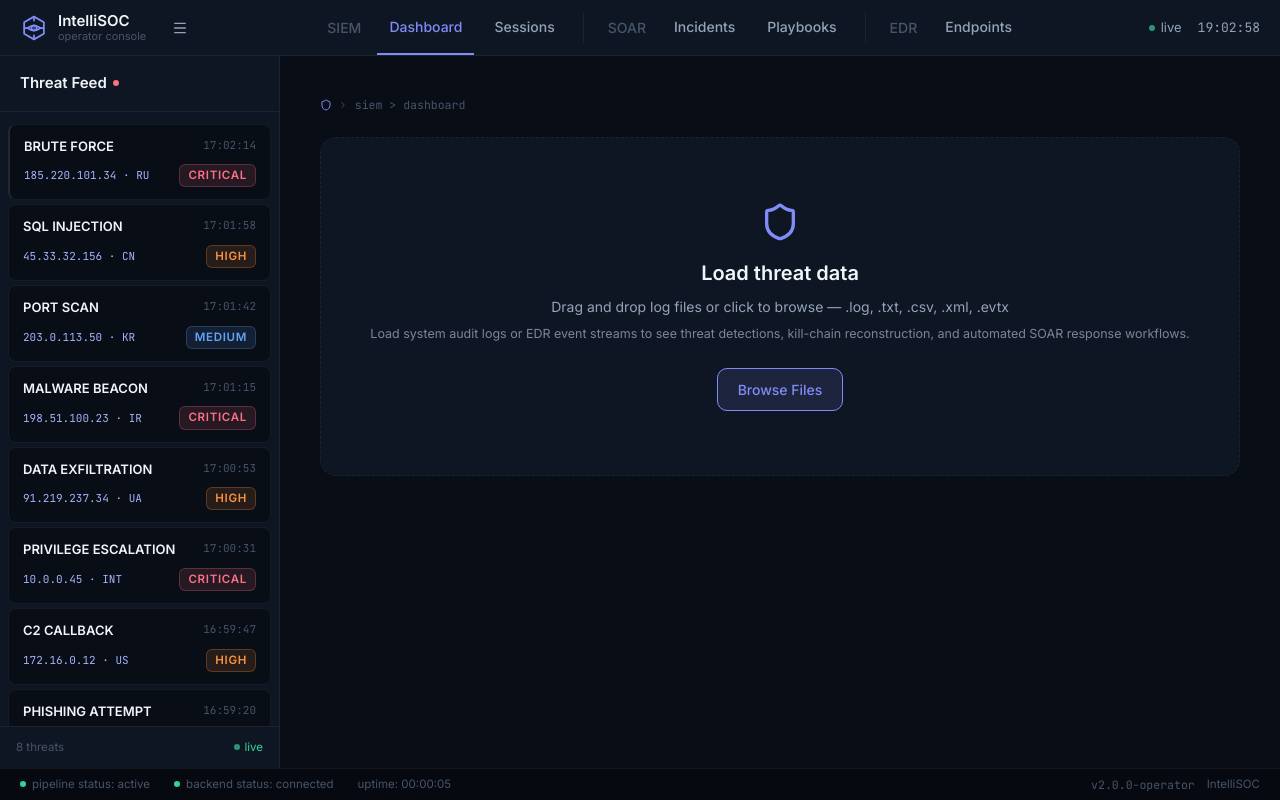
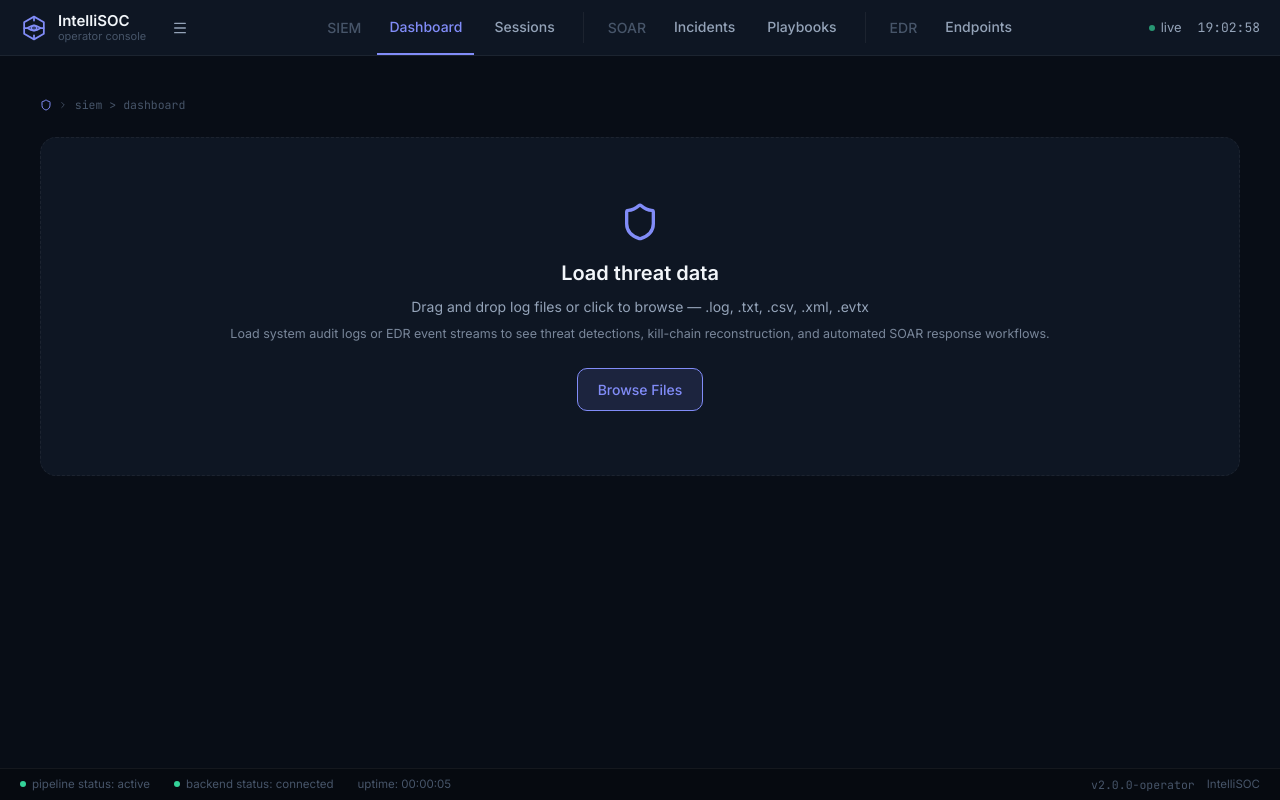
Before and after one commit to JoshYadav/IntelliSOC, a React (Vite) app in the folder frontend/: page / in a window 1280 px wide. Built offline with nearby package versions, Linux system fonts and the light colour scheme.

Commit message:
fix: close threat feed by default and fix incident detail right column layout clipping

```diff
--- a/frontend/src/components/Layout.tsx
+++ b/frontend/src/components/Layout.tsx
@@ -34,7 +34,7 @@ export default function Layout() {
   const location = useLocation();
   const [clock, setClock] = useState(getTimeString());
   const [uptimeSeconds, setUptimeSeconds] = useState(0);
-  const [sidebarOpen, setSidebarOpen] = useState(true);
+  const [sidebarOpen, setSidebarOpen] = useState(false);
   const [toast, setToast] = useState<string | null>(null);
 
   useEffect(() => {
--- a/frontend/src/pages/IncidentDetailPage.tsx
+++ b/frontend/src/pages/IncidentDetailPage.tsx
@@ -395,7 +395,7 @@ export default function IncidentDetailPage() {
       <div style={{ display: 'grid', gridTemplateColumns: '3fr 1.2fr', gap: '2rem', alignItems: 'start', marginBottom: '3rem' }}>
 
         {/* Left Column (Investigation Main Console) */}
-        <div style={{ display: 'flex', flexDirection: 'column', gap: '2rem' }}>
+        <div style={{ display: 'flex', flexDirection: 'column', gap: '2rem', minWidth: 0 }}>
 
           {/* Pending Response Actions (HUMAN GATES) */}
           {pendingActions.length > 0 && (
@@ -664,7 +664,7 @@ export default function IncidentDetailPage() {
         </div>
 
         {/* Right Column (Control Panel & Actions) */}
-        <div style={{ display: 'flex', flexDirection: 'column', gap: '1.5rem' }}>
+        <div style={{ display: 'flex', flexDirection: 'column', gap: '1.5rem', minWidth: 0 }}>
 
           {/* Analyst Note Quick Form */}
           <div className="op-card" style={{ padding: '20px' }}>
```
